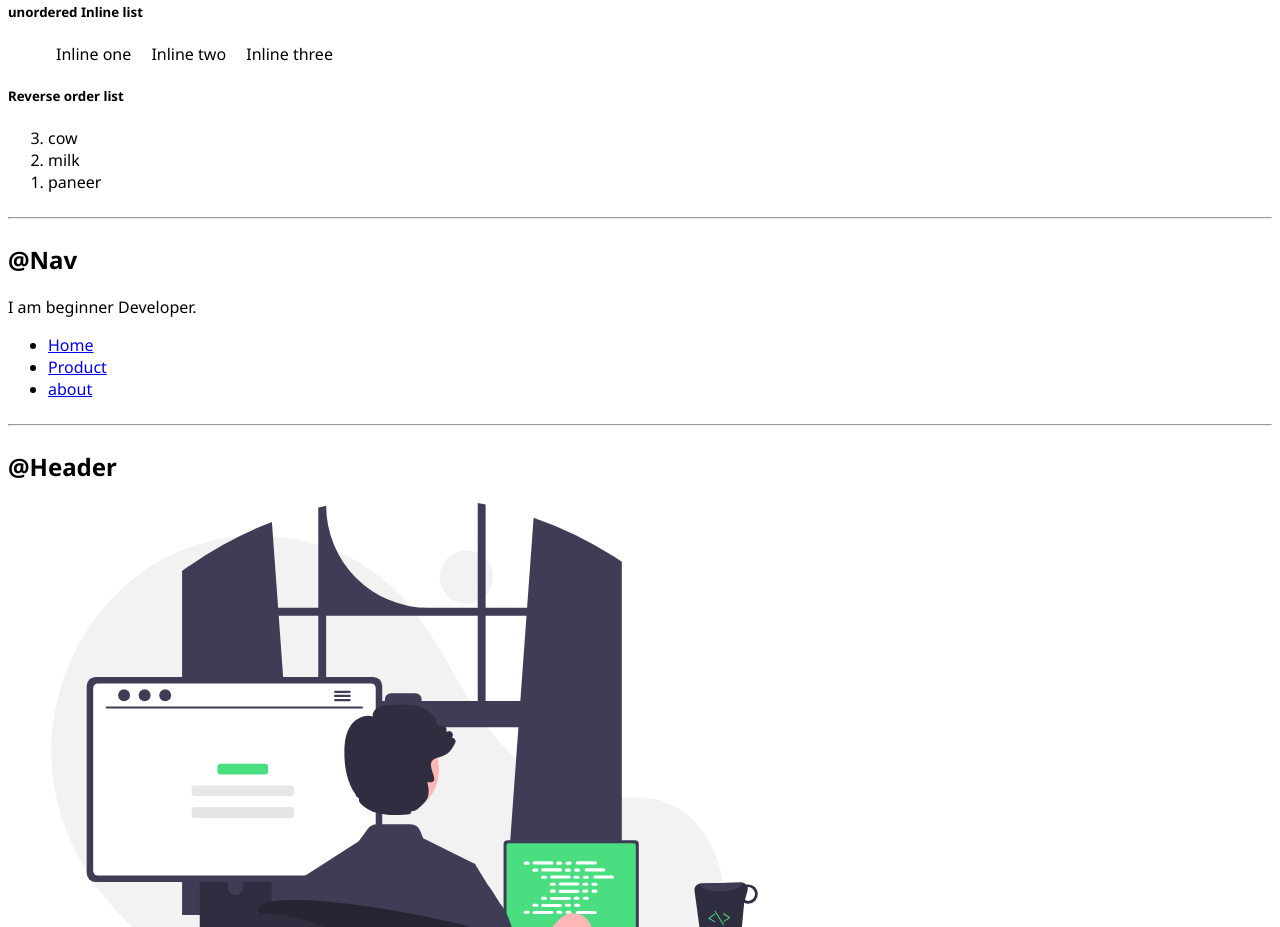
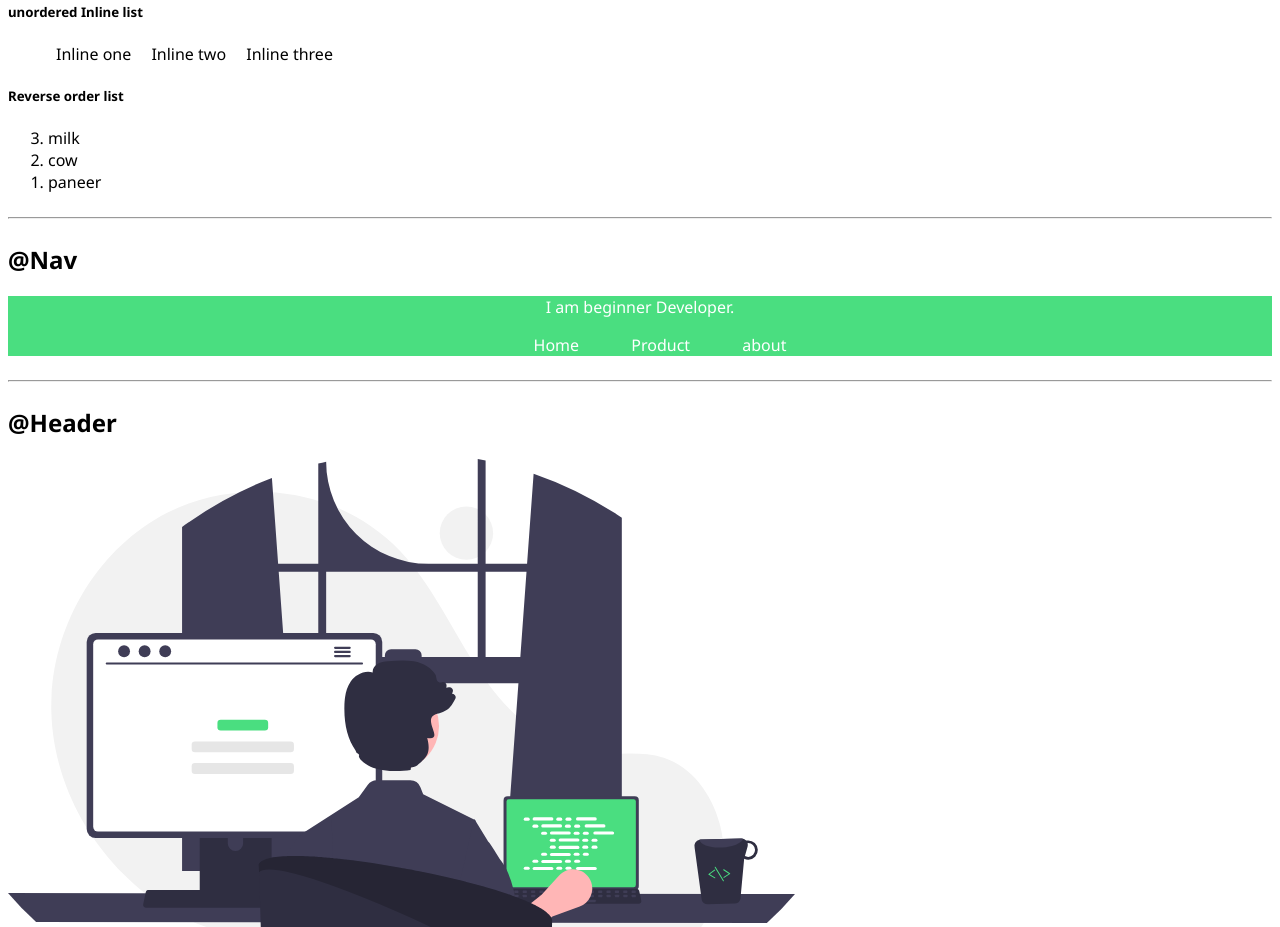
Before and after one commit to ashishdk/Ashish_component_library_with_Neog-camp_3, a plain HTML site: page index.html in a window 1280 px wide. Shown: the part 1337-2264 px from the top of the page. Drawn offline with Linux system fonts and the light colour scheme.

Commit message:
list done nav start

```diff
--- a/index.html
+++ b/index.html
@@ -60,25 +60,26 @@
     </ul>
     <h5>Reverse order list</h5>
     <ol reversed>
+        <li>milk</li>
         <li>cow</li>
-        <li>milk</li>
         <li>paneer</li>
     </ol>
     <hr>
     <h2>@Nav</h2>
-    <nav>
+    <nav class="navigation">
         <div>I am beginner Developer.</div>
-        <ul>
-            <li>
-                <a href="home">Home</a>
+        <ul class="list-nonbullet">
+            <li class="list-inline">
+                <a class="link" href="home">Home</a>
             </li>
-            <li>
-                <a href="Product">Product</a>
+            <li class="list-inline">
+                <a class="link" href="Product">Product</a>
             </li>
-            <li>
-                <a href="about">about</a>
+            <li class="list-inline">
+                <a class="link" href="about">about</a>
             </li>
         </ul>
+    </div>
     </nav>
     <hr>
     <h2>@Header</h2>
--- a/styles.css
+++ b/styles.css
@@ -38,3 +38,11 @@ padding:0rem 1rem;
     display: inline;
     padding: 0rem 0.5rem;
 }
+.navigation{
+    background-color: var(--primary-color);
+    color:white;
+    text-align: center;
+}
+.navigation .link{
+    color:white;
+}
```
